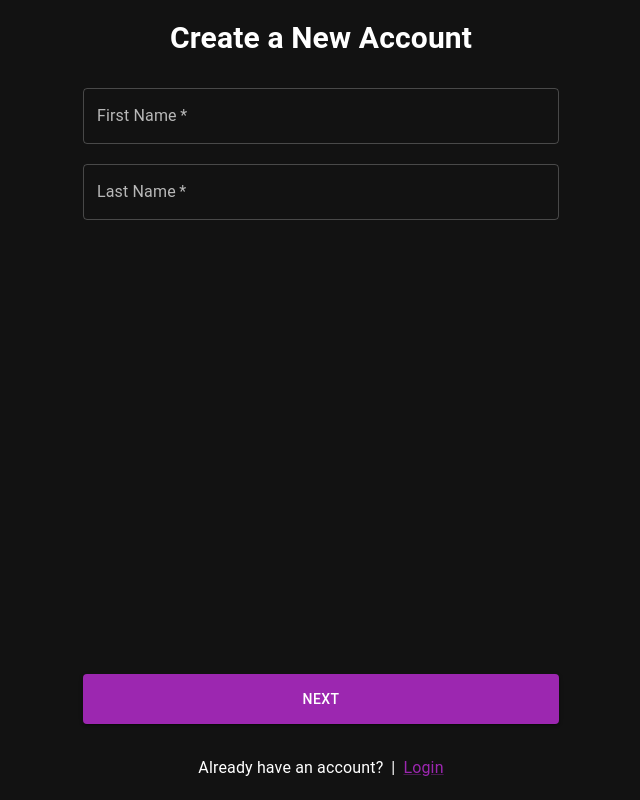
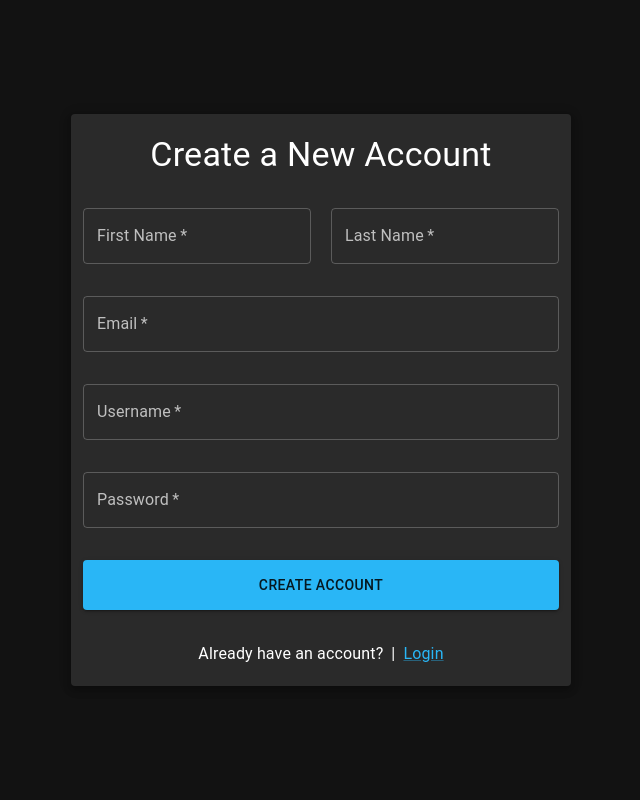
Before and after one commit to anirudhasj441/pr7-zentra-dev-test, a React (Vite) app in the folder frontend/: page /signup in a window 1280 px wide. Shown: the whole page, without its empty margins (319-959 px from the left). Built offline with nearby package versions, Linux system fonts and the light colour scheme.

Commit message:
dev: update ui and theme for login and signup form component, and also utilize material ui components to handle seemless toggle between dark and light mode

```diff
--- a/frontend/src/Theme/index.ts
+++ b/frontend/src/Theme/index.ts
@@ -12,7 +12,7 @@
 
 import { Theme } from "@emotion/react";
 import { createTheme } from "@mui/material";
-import { purple } from "@mui/material/colors";
+// import { purple } from "@mui/material/colors";
 
 /**
  * The main theme configuration for the application.
@@ -28,7 +28,7 @@ const mainTheme: Theme = createTheme({
     palette: {
         mode: "dark", // Sets the theme to dark mode
         primary: {
-            main: purple[500], // Sets the primary color to a shade of purple
+            main: "#29b6f6"
         },
         secondary: {
             main: "#f44336", // Sets the secondary color to a shade of red
--- a/frontend/src/pages/LoginForm.tsx
+++ b/frontend/src/pages/LoginForm.tsx
@@ -1,11 +1,14 @@
 /**
  * @file LoginForm.tsx
  *
- * A React component for user authentication with a login form.
+ * This React component provides a user login form for authentication.
+ * It includes fields for entering a username and password, both of which are required.
+ * The form is styled using Material-UI for input fields, buttons, and typography, while
+ * Tailwind CSS is used for layout and additional styling.
  *
- * This component displays a form with fields for entering a username and password.
- * It uses Material-UI for input fields and buttons, and Tailwind CSS for layout and styling.
- * The form includes a link for users to navigate to a signup page if they do not have an account.
+ * On form submission, the component sends the user's credentials to a Django backend.
+ * If the login is successful, the access token received is stored in session storage.
+ * The component also provides a link for users to navigate to a signup page if they do not have an account.
  *
  * @component
  *
@@ -16,11 +19,11 @@
  */
 
 import React, { memo, useState } from "react";
-import { TextField, Button, Link } from "@mui/material";
+import { TextField, Button, Link, Typography, Paper } from "@mui/material";
 import { Link as RLink } from "react-router-dom";
 
 const LoginForm: React.FC = () => {
-    // State variables to manage form input
+    // State variables to manage the input fields for username and password
     const [username, setUsername] = useState<string>("");
     const [password, setPassword] = useState<string>("");
 
@@ -34,7 +37,7 @@ const LoginForm: React.FC = () => {
      * @param e - The form submission event object.
      */
     const handleSubmit = async (e: React.FormEvent) => {
-        e.preventDefault(); // Prevents the default action of form submission
+        e.preventDefault(); // Prevent the default form submission behavior
 
         const url = "http://127.0.0.1:8000/auth/login";
 
@@ -66,7 +69,7 @@ const LoginForm: React.FC = () => {
             // Redirect or take further action here (e.g., navigate to a different page)
         } catch (error) {
             console.error("Error during login:", error);
-            // Handle error (e.g., show error message to the user)
+            // Handle error (e.g., show an error message to the user)
         }
     };
 
@@ -75,16 +78,17 @@ const LoginForm: React.FC = () => {
             {/* Container for centering the form in the viewport */}
             <div className="h-full w-full flex justify-center items-center">
                 {/* Form container with fixed width, padding, and column layout */}
-                <div className="form-container w-[500px] h-full max-w-full px-3 py-5 flex flex-col gap-3">
+                <Paper className="w-[500px] max-w-full mx-5" elevation={5} square={false}>
+                    <div className="form-container h-full px-3 py-5 justify-center flex flex-col gap-3">
                         {/* Form title with styling */}
-                    <div className="text-3xl text-center font-bold">Login</div>
+                        <Typography variant="h4" align="center">Login</Typography>
                         {/* Form element that handles user input */}
                         <form
                             action="#"
                             onSubmit={handleSubmit}
-                        className="w-full flex flex-col gap-5 flex-grow my-5"
+                            className="w-full flex flex-col gap-8 my-5"
                         >
-                        <div className="flex-grow flex flex-col gap-5">
+                            <div className="flex-grow flex flex-col gap-8">
                                 {/* Username input field with Material-UI styling */}
                                 <TextField
                                     label="Username"
@@ -120,13 +124,14 @@ const LoginForm: React.FC = () => {
                         </form>
                         {/* Footer section with a link to the signup page */}
                         <div className="w-full flex gap-2 justify-center items-center">
-                        <span>Don't have an account?</span>
-                        <span>|</span>
+                            <Typography>Don't have an account?</Typography>
+                            <Typography>|</Typography>
                             <Link component={RLink} to={"/signup"}>
                                 Create Account
                             </Link>
                         </div>
                     </div>
+                </Paper>
             </div>
         </>
     );
--- a/frontend/src/pages/SignUpForm.tsx
+++ b/frontend/src/pages/SignUpForm.tsx
@@ -1,20 +1,21 @@
 import React, { memo, useState } from "react";
-import { Button, TextField, Link } from "@mui/material";
+import { Button, TextField, Link, Paper, Typography } from "@mui/material";
 import { Link as RLink } from "react-router-dom";
 
 /**
  * @file SignUpForm.tsx
  *
- * A React component for user registration with a multi-step sign-up form.
+ * A React component for user registration, featuring a multi-step sign-up form.
  *
- * This component displays a form that progresses through multiple steps:
- * - Entering first and last name
- * - Entering email
- * - Entering a username
- * - Entering a password
+ * The form guides the user through several steps to complete the registration process:
+ * - Step 1: Enter first and last name
+ * - Step 2: Enter email address
+ * - Step 3: Choose a username
+ * - Step 4: Set a password
  *
- * It uses Material-UI components for input fields and buttons, and Tailwind CSS
- * for layout and styling. The form also includes a navigation link to the login page.
+ * This component uses Material-UI for input fields, buttons, and typography,
+ * while Tailwind CSS is applied for layout and additional styling.
+ * Users can navigate to the login page if they already have an account.
  *
  * @component
  *
@@ -23,9 +24,9 @@ import { Link as RLink } from "react-router-dom";
  *
  * @author Anirudha Jadhav <anirudhasj441@gmail.com>
  */
+
 const SignUpForm: React.FC = () => {
-    // State variables to manage the current step of the form and user input
-    const [activeStep, setActiveStep] = useState<number>(0);
+    // State variables to manage the user input fields
     const [firstName, setFirstName] = useState<string>("");
     const [lastName, setLastName] = useState<string>("");
     const [email, setEmail] = useState<string>("");
@@ -33,15 +34,18 @@ const SignUpForm: React.FC = () => {
     const [password, setPassword] = useState<string>("");
 
     /**
-     * Handles the form submission event by sending the user data to the server.
+     * Handles the form submission event to create a new user account.
      *
-     * Prevents the default form submission behavior, collects user input, and sends it
-     * to the server to create a new user account. Logs the server response to the console.
+     * Prevents the default form submission behavior, gathers user input,
+     * and sends the data to the server to register a new account.
+     * Logs the server's response to the console.
      *
      * @async
      * @function
+     * @param {React.FormEvent} e - The form submission event object.
      */
-    const handleSubmit = async () => {
+    const handleSubmit = async (e: React.FormEvent) => {
+        e.preventDefault();
         const url = "http://127.0.0.1:8000/auth/signup";
 
         const data = {
@@ -61,21 +65,20 @@ const SignUpForm: React.FC = () => {
         });
 
         const response = await res.json();
-
         console.log(response);
     };
 
     /**
-     * Checks the availability of a username by sending a request to the server.
+     * Checks the availability of a username by querying the server.
      *
-     * Sends a POST request to the server with the username to verify if it is available.
-     * Returns `true` if the username is available, otherwise returns `false`.
+     * Sends a POST request to the server to verify if the provided username is available.
+     * Returns `true` if the username is available, otherwise `false`.
      *
      * @async
      * @function
      * @param {string} username - The username to check.
-     * @returns {Promise<boolean>} A promise that resolves to `true` if the username is available,
-     *                              `false` otherwise.
+     * @returns {Promise<boolean>} A promise resolving to `true` if the username is available,
+     *                             or `false` otherwise.
      */
     const checkUsernameAvailability = async (username: string) => {
         const url = "http://127.0.0.1:8000/auth/username_availability";
@@ -89,33 +92,7 @@ const SignUpForm: React.FC = () => {
         });
 
         const response = await res.json();
-
         return response.user_available === true;
-    };
-
-    /**
-     * Handles the click event of the "Next" button by validating the current step and advancing to the next step.
-     *
-     * Validates the input fields based on the current step. If validation passes, advances to the next step.
-     * Calls `checkUsernameAvailability` if the current step involves entering a username.
-     *
-     * @async
-     * @function
-     */
-    const handleNextBtnClick = async () => {
-        if (activeStep === 0) {
-            if (firstName.trim() === "" || lastName.trim() === "") return;
-        }
-        if (activeStep === 1) {
-            if (email === "") return;
-        }
-        if (activeStep === 2) {
-            if (username === "") return;
-            const usernameAvailable = await checkUsernameAvailability(username);
-            if (!usernameAvailable) return;
-        }
-
-        setActiveStep(activeStep + 1);
     };
 
     return (
@@ -123,25 +100,21 @@ const SignUpForm: React.FC = () => {
             {/* Container for centering the form in the viewport */}
             <div className="h-full w-full flex justify-center items-center">
                 {/* Form container with fixed width, padding, and column layout */}
-                <div className="form-container w-[500px] h-full max-w-full px-3 py-5 flex flex-col justify-between gap-3">
+                <Paper elevation={5} className="w-[500px] max-w-full mx-5" square={false}>
+                    <div className="form-container h-full px-3 py-5 flex flex-col justify-between gap-3">
                         {/* Form title with styling */}
-                    <div className="text-3xl text-center font-bold">
-                        Create a New Account
-                    </div>
+                        <Typography variant="h4" align="center">Create a New Account</Typography>
                         {/* Form content with dynamic steps */}
-                    <div className="w-full flex-grow my-5 flex flex-col gap-5 justify-between">
-                        <div className="">
+                        <form action="#" onSubmit={handleSubmit} className="w-full my-5 flex flex-col gap-8 justify-between">
+                            <div className="flex flex-col gap-8">
                                 {/* Render fields based on the active step */}
-                            {activeStep === 0 && (
-                                <div className="flex flex-col gap-5">
+                                <div className="flex gap-5">
                                     <TextField
                                         label="First Name"
                                         variant="outlined"
                                         fullWidth
                                         value={firstName}
-                                        onChange={(e) =>
-                                            setFirstName(e.target.value)
-                                        }
+                                        onChange={(e) => setFirstName(e.target.value)}
                                         required
                                     />
                                     <TextField
@@ -149,14 +122,10 @@ const SignUpForm: React.FC = () => {
                                         variant="outlined"
                                         fullWidth
                                         value={lastName}
-                                        onChange={(e) =>
-                                            setLastName(e.target.value)
-                                        }
+                                        onChange={(e) => setLastName(e.target.value)}
                                         required
                                     />
                                 </div>
-                            )}
-                            {activeStep === 1 && (
                                 <TextField
                                     label="Email"
                                     variant="outlined"
@@ -165,70 +134,48 @@ const SignUpForm: React.FC = () => {
                                     onChange={(e) => setEmail(e.target.value)}
                                     required
                                 />
-                            )}
-                            {activeStep === 2 && (
                                 <TextField
                                     label="Username"
                                     variant="outlined"
                                     fullWidth
                                     value={username}
-                                    onChange={(e) =>
-                                        setUsername(e.target.value)
-                                    }
+                                    onChange={(e) => setUsername(e.target.value)}
+                                    onBlur={(e) => checkUsernameAvailability(e.target.value)}
                                     required
                                 />
-                            )}
-                            {activeStep === 3 && (
                                 <TextField
                                     label="Password"
                                     type="password"
                                     variant="outlined"
                                     fullWidth
                                     value={password}
-                                    onChange={(e) =>
-                                        setPassword(e.target.value)
-                                    }
+                                    onChange={(e) => setPassword(e.target.value)}
                                     required
                                 />
-                            )}
-                        </div>
-
-                        {/* Conditional button based on the current step */}
-                        {activeStep === 3 ? (
+                                {/* Submit button to create a new account */}
                                 <Button
+                                    type="submit"
                                     variant="contained"
                                     color="primary"
                                     fullWidth
-                                onClick={handleSubmit}
                                     sx={{
                                         paddingY: ".8rem",
                                     }}
                                 >
                                     Create Account
                                 </Button>
-                        ) : (
-                            <Button
-                                variant="contained"
-                                color="primary"
-                                fullWidth
-                                onClick={handleNextBtnClick}
-                                sx={{
-                                    paddingY: ".8rem",
-                                }}
-                            >
-                                Next
-                            </Button>
-                        )}
                             </div>
+                        </form>
                         {/* Footer section with a link to the login page */}
                         <div className="w-full flex gap-2 justify-center items-center">
-                        <span>Already have an account?</span>
-                        <span>|</span>
+                            <Typography>Already have an account?</Typography>
+                            <Typography>|</Typography>
                             <Link component={RLink} to={"/login"}>
                                 Login
                             </Link>
                         </div>
                     </div>
+                </Paper>
             </div>
         </>
     );
```
Lines whose indentation alone changed are shown as unchanged.
